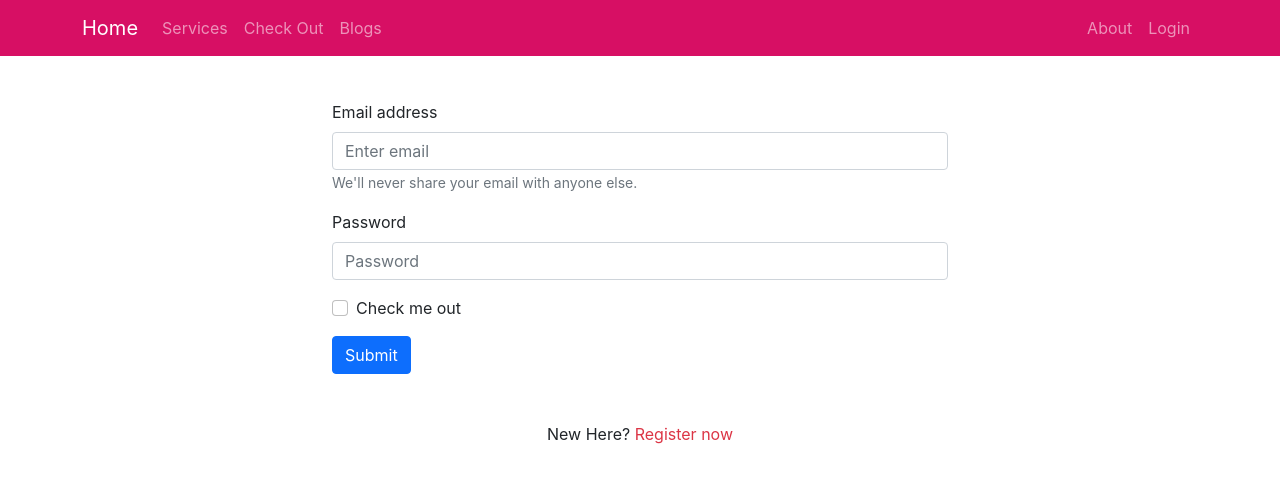
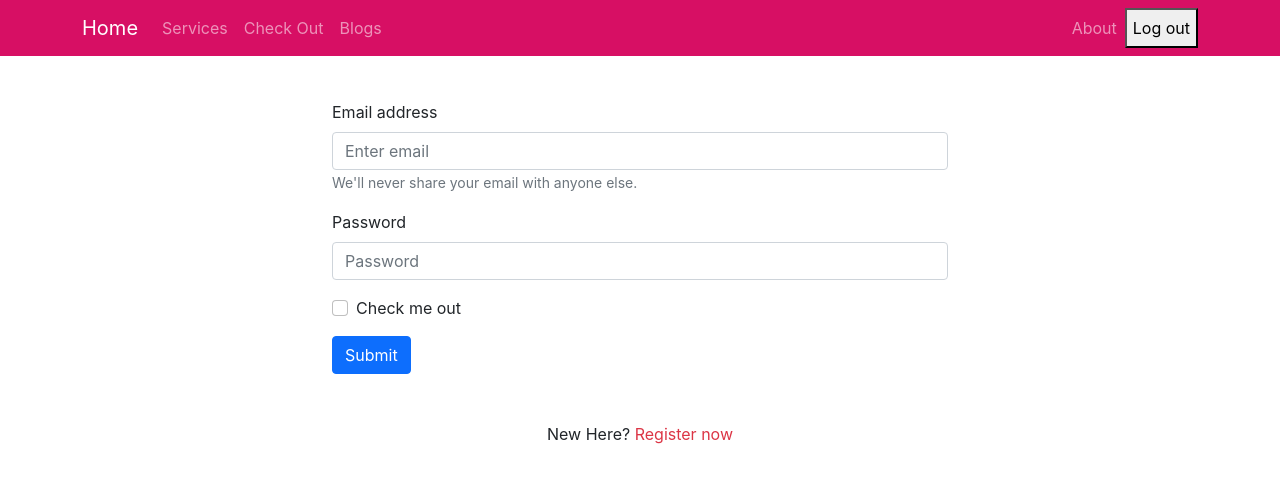
Before and after one commit to eshanHaque/mom-cooking, a React (Create React App) app: page /login in a window 1280 px wide. Shown: the top 482 px of the page. Built offline with nearby package versions, Linux system fonts and the light colour scheme; no server answers.

Commit message:
require route set up done

```diff
--- a/src/App.js
+++ b/src/App.js
@@ -15,7 +15,11 @@ function App() {
   return (
     <div>
         <Routes>
-          <Route path="/" element={<Home></Home>}></Route>
+          <Route path="/" element={
+            <RequireAuth>
+              <Home></Home>
+            </RequireAuth>
+          }></Route>
           <Route path="/home" element={<Home></Home>}></Route>
           <Route path="/about" element={<About></About>}></Route>
           <Route path="/blog" element={<Blog></Blog>}></Route>
--- a/src/Page/Shared/Header/Header.js
+++ b/src/Page/Shared/Header/Header.js
@@ -1,8 +1,17 @@
+import { signOut } from 'firebase/auth';
 import React from 'react';
 import { Container, Nav, Navbar, NavDropdown } from 'react-bootstrap';
+import { useAuthState } from 'react-firebase-hooks/auth';
 import { Link } from 'react-router-dom';
+import auth from '../../../firebase.init';
 import '../Header/Header.css'
+
 const Header = () => {
+    const [user] = useAuthState(auth);
+
+    const handleLogOut = () =>{
+        signOut(auth);
+    }
     return (
         <div>
             <header>
@@ -18,7 +27,12 @@ const Header = () => {
                             </Nav>
                             <Nav>
                                 <Nav.Link as={Link} to="about">About</Nav.Link>
-                                <Nav.Link as={Link} to="login">Login</Nav.Link>
+                                {
+                                    user ?
+                                        <button onClick={handleLogOut}>Log out</button>
+                                    :
+                                    <Nav.Link as={Link} to="login">Login</Nav.Link>
+                                }
                             </Nav>
                         </Navbar.Collapse>
                     </Container>
```
